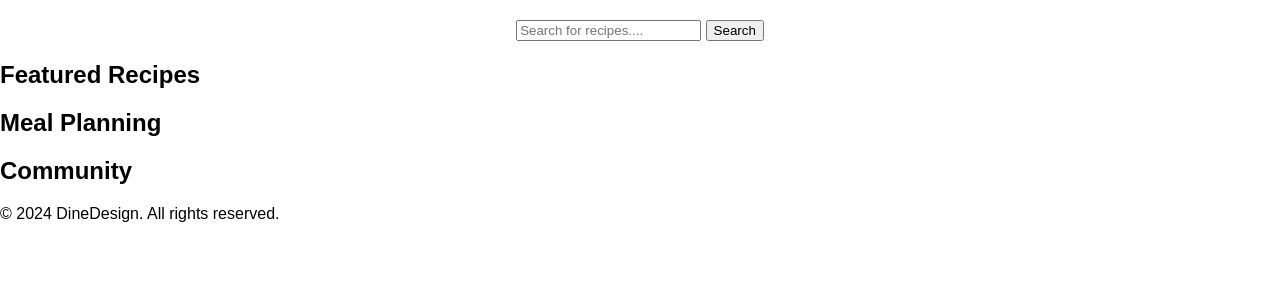
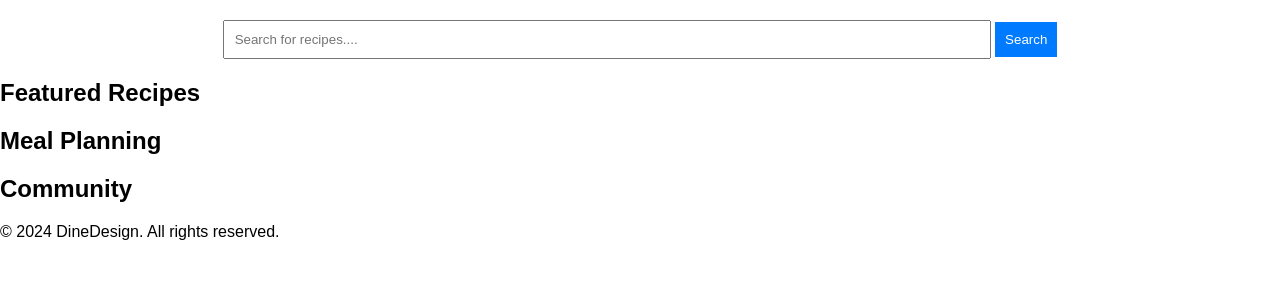
Before and after one commit to jurchiks33/DineDesign, a Flask app: template templates/index.html in a window 1280 px wide. Shown: the part 90-390 px from the top of the page. Run offline with Flask 3, Linux system fonts and the light colour scheme; the template is opened without the code that fills it, so the values that code supplies are empty.

Commit message:
work on a styling

```diff
--- a/static/style.css
+++ b/static/style.css
@@ -31,3 +31,16 @@ nav ul li a {
     margin: 20px;
     text-align: center;
 }
+
+#search-area input[type="text"] {
+    width: 60%;
+    padding: 10px;
+}
+
+#search-area button {
+    padding: 10px;
+    background-color: #007BFF;
+    color: white;
+    border: none;
+    cursor: pointer;
+}
```
